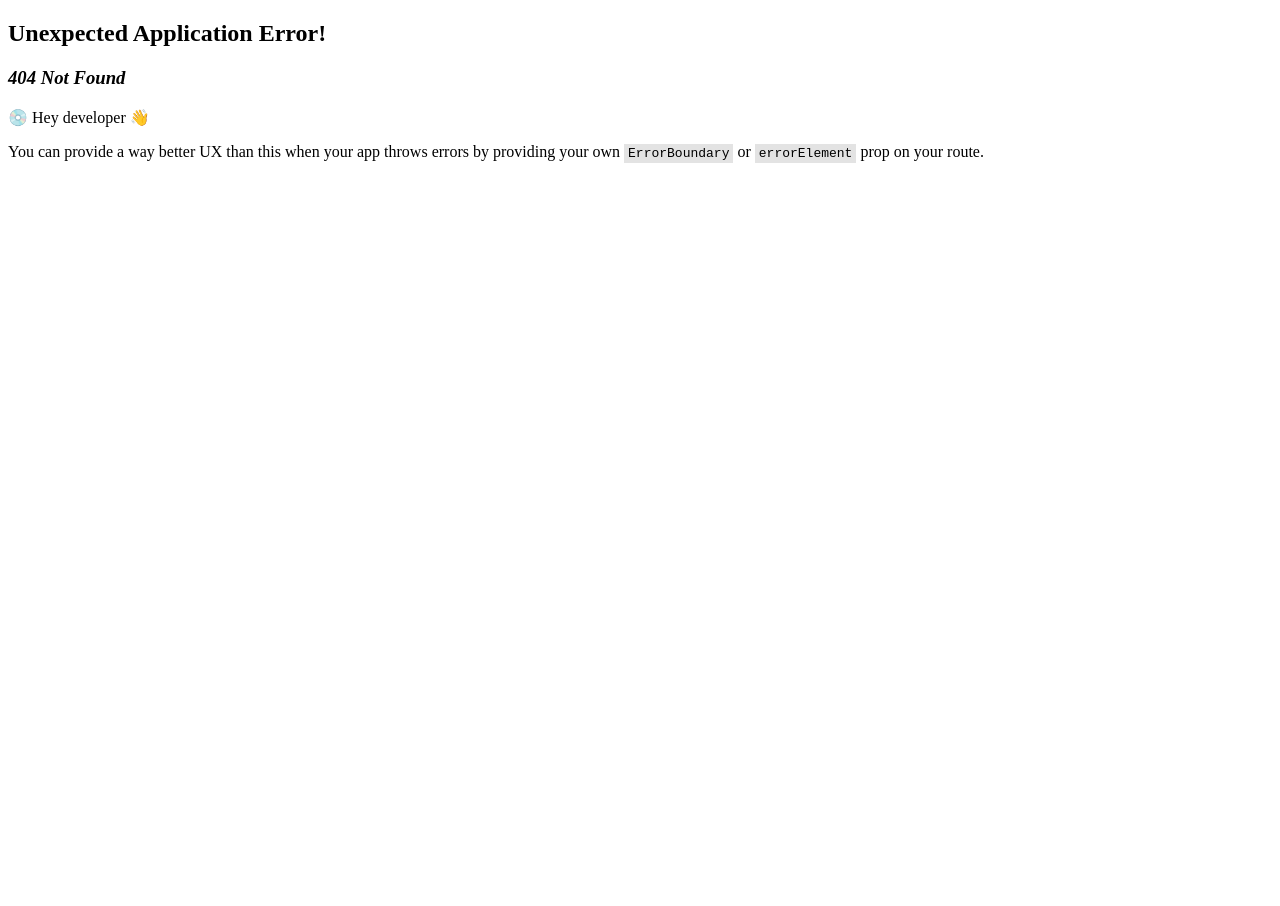
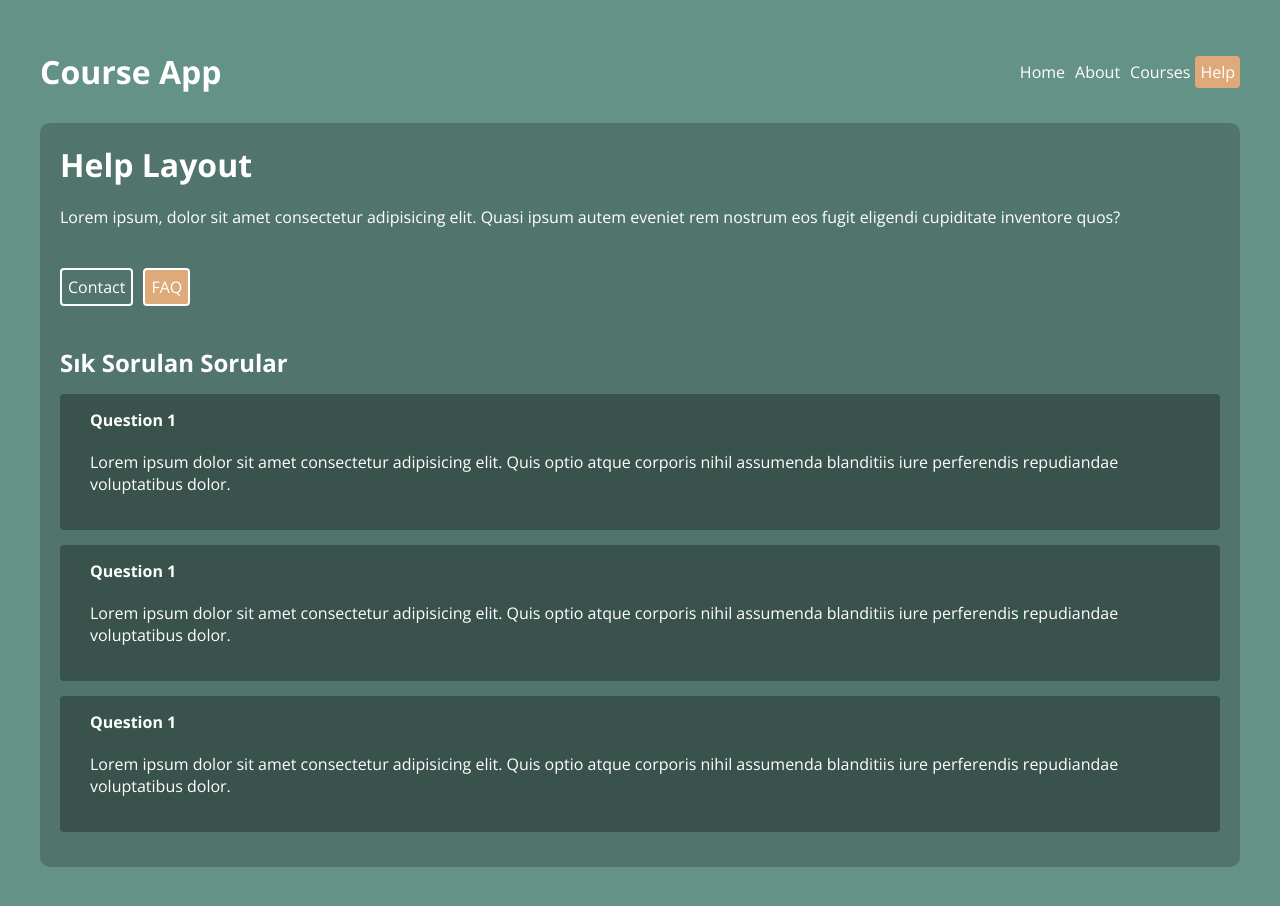
Before and after one commit to limazel/react-19-course-app, a React (Vite) app: page /help/faq in a window 1280 px wide. Before the commit this address had no page. Shown: the top 906 px of the page. Before the commit the page ends 800 px from the top, so only its background shows below. Built offline with nearby package versions, Linux system fonts and the light colour scheme.

Commit message:
layouts-nested_routes

```diff
--- a/src/App.jsx
+++ b/src/App.jsx
@@ -8,15 +8,10 @@
 import AboutPage from "./pages/About";
 import CoursesPage from "./pages/Courses";
 import MainLayout from "./layouts/MainLayout";
+import HelpLayout from "./layouts/HelpLayout";
+import FaqPage from "./pages/help/FaqPage";
+import ContactPage from "./pages/help/ContactPage";
 
-const routes_1 = createRoutesFromElements(
-  <Route>
-    <Route path="/" element={<HomePage />} />
-    <Route path="/home" element={<HomePage />} />
-    <Route path="/about" element={<AboutPage />} />
-    <Route path="/courses" element={<CoursesPage />} />
-  </Route>
-);
 
 const routes = [
   {
@@ -27,6 +22,14 @@
       { path: "home", element: <HomePage /> },
       { path: "about", element: <AboutPage /> },
       { path: "courses", element: <CoursesPage /> },
+      {
+        path: "help",
+        element: <HelpLayout/>,
+        children: [
+          { path: "contact", element: <ContactPage/>},
+          { path: "faq", element: <FaqPage/>}
+        ]
+      }
     ],
   },
 ];
--- a/src/index.css
+++ b/src/index.css
@@ -1,3 +1,98 @@
-.active {
-  color: red;
+@import url('https://fonts.googleapis.com/css2?family=Open+Sans:ital,wght@0,300..800;1,300..800&display=swap');
+
+:root {
+  --primary: #DEAA79;
+  --secondary: #659287;
 }
+
+* {
+  box-sizing: border-box;
+  margin: 0;
+  padding: 0;
+  color: #fff;
+}
+
+body {
+  font-family: "Open Sans", serif;
+  padding: 20px;
+  background-color: var(--secondary);
+}
+
+p {
+  margin: 20px 0;
+}
+
+header{
+  display: flex;
+  justify-content: space-between;
+  align-items: center;
+}
+
+header nav a {
+  padding: 5px;
+  border-radius: 4px;
+  text-decoration: none;
+}
+
+nav a.active {
+  background-color: var(--primary);
+}
+
+.container {
+  max-width: 1200px;
+  margin: 30px auto;
+}
+
+main {
+  padding: 20px;
+  border-radius: 10px;
+  background: rgba(0, 0, 0, 0.2);
+}
+
+#help-layout nav {
+  display: flex;
+  justify-content: flex-start;
+  gap: 10px;
+  margin: 20px 0;
+}
+
+#help-layout nav a{
+  border: 2px solid #fff;
+  padding: 6px;
+  border-radius: 4px;
+  margin: 20px 0;
+  text-decoration: none;
+}
+
+#faq .question {
+  background: rgba(0, 0, 0, 0.3);
+  padding: 15px 30px;
+  border-radius: 4px;
+  margin: 15px 0;
+}
+
+form label{
+  margin-bottom: 5px;
+}
+
+form input, form label, form textarea{
+  display: block;
+}
+
+form input, form textarea {
+  margin-bottom: 20px;
+  padding: 10px;
+  border-radius: 4px;
+  border: 0;
+  width: 300px;
+  color: #000;
+}
+
+form button {
+  border: 0;
+  padding: 10px;
+  border-radius: 4px;
+  color: #fff;
+  background: var(--primary);
+  cursor: pointer;
+}
--- /dev/null
+++ b/src/layouts/HelpLayout.jsx
@@ -0,0 +1,18 @@
+import {Link, NavLink, Outlet } from "react-router";
+
+export default function HelpLayout() {
+  return (
+    <div id="help-layout">
+      <h1>Help Layout</h1>
+      <p>
+        Lorem ipsum, dolor sit amet consectetur adipisicing elit. Quasi ipsum
+        autem eveniet rem nostrum eos fugit eligendi cupiditate inventore quos?
+      </p>
+      <nav>
+        <NavLink to="contact">Contact</NavLink>
+        <NavLink to="faq">FAQ</NavLink>
+      </nav>
+      <Outlet/>
+    </div>
+  );
+}
--- a/src/layouts/MainLayout.jsx
+++ b/src/layouts/MainLayout.jsx
@@ -2,13 +2,16 @@
 export default function MainLayout(){
 return (
     <div className="" id="main-layout">
-        <h1>Main Layout</h1>
+      <header className="container">
+        <h1>Course App</h1>
      <nav>
         <NavLink to="/">Home</NavLink>
         <NavLink to="/about">About</NavLink>
         <NavLink to="/courses">Courses</NavLink>
+        <NavLink to="/help">Help</NavLink>
       </nav>
-      <main>
+      </header>
+      <main className="container">
         <Outlet/>
       </main>
     </div>
--- /dev/null
+++ b/src/pages/help/ContactPage.jsx
@@ -0,0 +1,18 @@
+export default function ContactPage() {
+    return(
+        <div className="contact" id="contact">
+            <h2>Contact</h2>
+            <form action="">
+                <div className="">
+                    <label htmlFor="email">Email:</label>
+                    <input type="email" name="email" id="email"/>
+                </div>
+                <div className="">
+                    <label htmlFor="message">Message:</label>
+                    <textarea name="message" id="message"></textarea>
+                </div>
+                <button>Submit</button>
+            </form>
+        </div>
+    )
+}
--- /dev/null
+++ b/src/pages/help/FaqPage.jsx
@@ -0,0 +1,31 @@
+export default function FaqPage() {
+  return (
+    <div className="faq" id="faq">
+      <h2>Sık Sorulan Sorular</h2>
+      <div className="question">
+        <h4>Question 1</h4>
+        <p>
+          Lorem ipsum dolor sit amet consectetur adipisicing elit. Quis optio
+          atque corporis nihil assumenda blanditiis iure perferendis repudiandae
+          voluptatibus dolor.
+        </p>
+      </div>
+      <div className="question">
+        <h4>Question 1</h4>
+        <p>
+          Lorem ipsum dolor sit amet consectetur adipisicing elit. Quis optio
+          atque corporis nihil assumenda blanditiis iure perferendis repudiandae
+          voluptatibus dolor.
+        </p>
+      </div>
+      <div className="question">
+        <h4>Question 1</h4>
+        <p>
+          Lorem ipsum dolor sit amet consectetur adipisicing elit. Quis optio
+          atque corporis nihil assumenda blanditiis iure perferendis repudiandae
+          voluptatibus dolor.
+        </p>
+      </div>
+    </div>
+  );
+}
```
